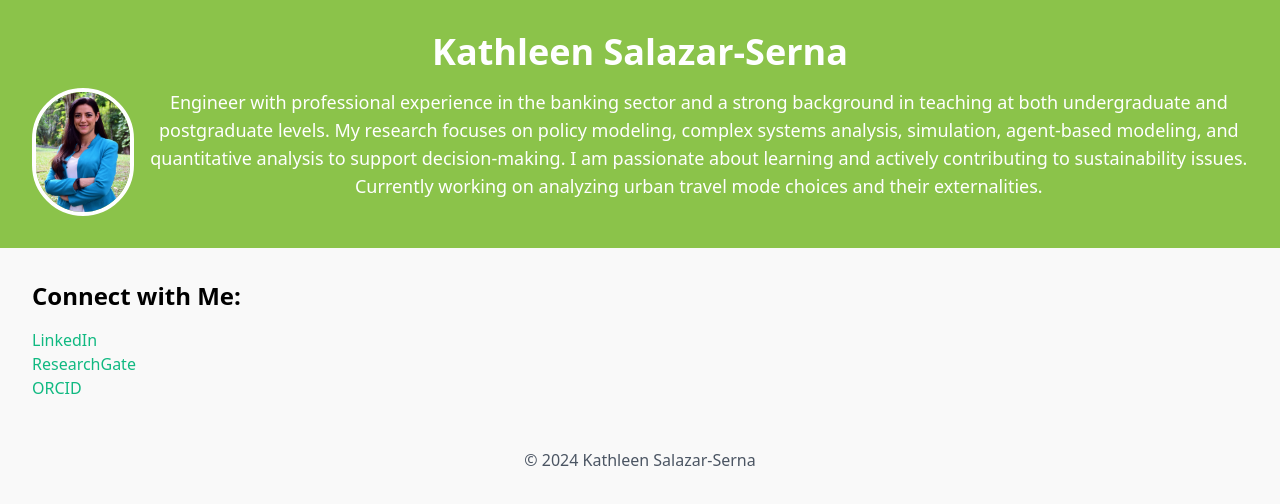
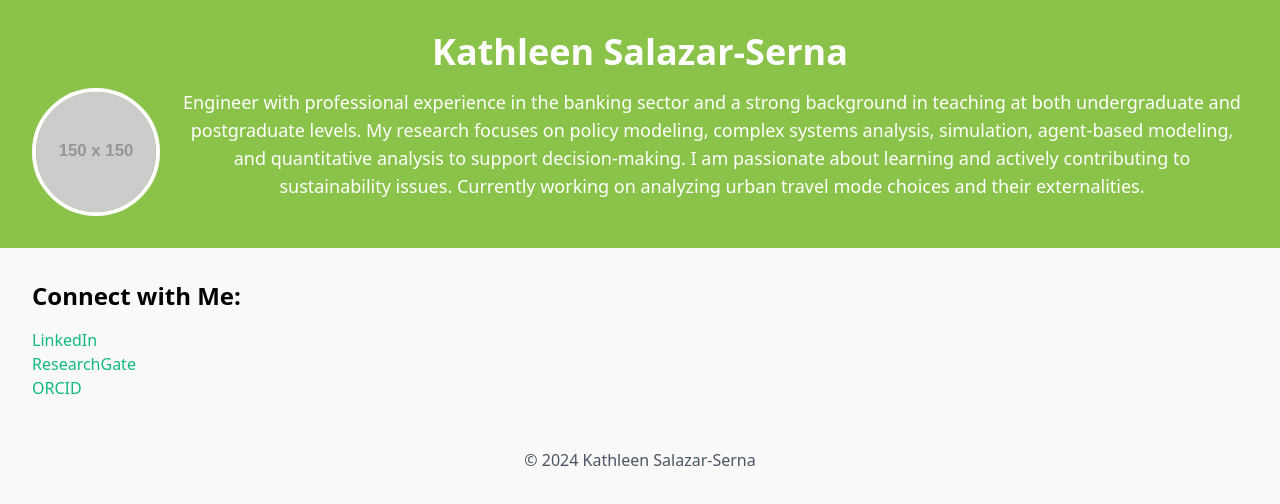
Before and after one commit to Kathleenss/Kathleenss.github.io, a plain HTML site: page index.html in a window 1280 px wide. Drawn offline with nearby package versions, Linux system fonts and the light colour scheme; placeholder pictures from the web are drawn by us.

Commit message:
Update index.html
prueba con foto

```diff
--- a/index.html
+++ b/index.html
@@ -20,7 +20,7 @@
     <header class="header p-8 text-center">
         <h1 class="text-4xl font-bold">Kathleen Salazar-Serna</h1>
         <div class="flex justify-center mt-4">
-            <img src="profile.jpg" alt="Kathleen Salazar-Serna" class="rounded-full w-32 h-32 border-4 border-white">
+            <img src="https://via.placeholder.com/150" alt="Kathleen Salazar-Serna" class="rounded-full w-32 h-32 border-4 border-white">
             <p class="ml-4 text-lg">Engineer with professional experience in the banking sector and a strong background in teaching at both undergraduate and postgraduate levels. My research focuses on policy modeling, complex systems analysis, simulation, agent-based modeling, and quantitative analysis to support decision-making. I am passionate about learning and actively contributing to sustainability issues. Currently working on analyzing urban travel mode choices and their externalities.</p>
         </div>
     </header>
```
